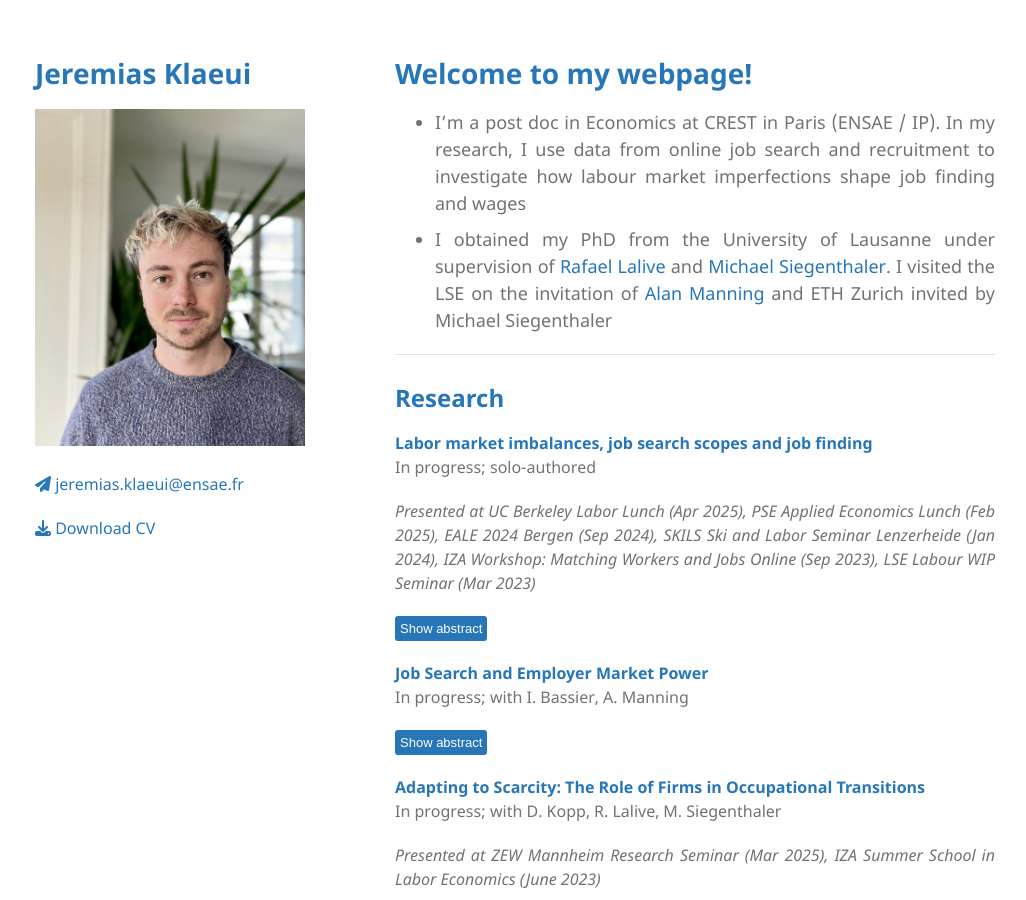
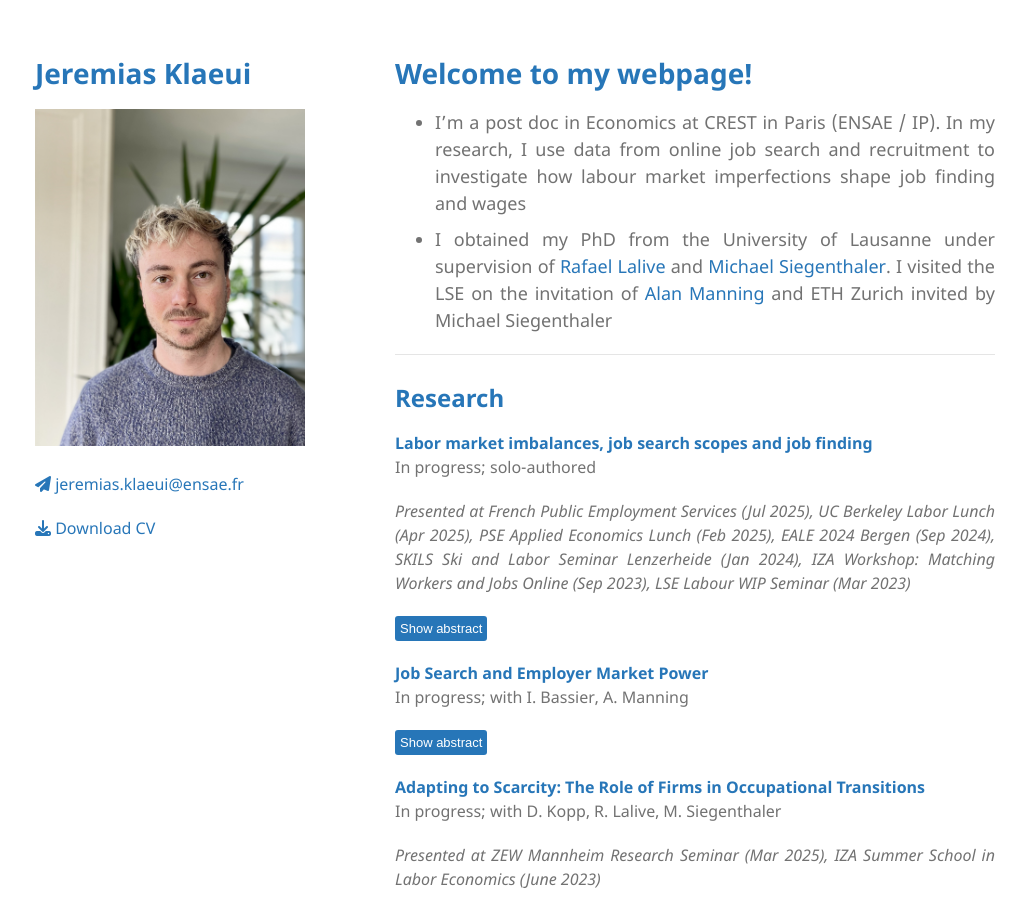
Before and after one commit to jklaeui/jklaeui.github.io, a Jekyll site: the page built from index.md, in a window 1280 px wide and 900 px high. Shown: the whole window, without its empty margins (125-1151 px from the left). Built offline with Jekyll 4.4.1, drawn with Linux system fonts in a browser that asks for light colours; nearby versions of some CDN libraries; our own code applies the rules of GitHub Pages for plain Markdown files; the repository's description, which GitHub fills in, is left out.

Commit message:
add ft pres

```diff
--- a/index.md
+++ b/index.md
@@ -11,7 +11,7 @@
 ####  Labor market imbalances, job search scopes and job finding
 In progress; solo-authored
 
-*Presented at UC Berkeley Labor Lunch (Apr 2025), PSE Applied Economics Lunch (Feb 2025), EALE 2024 Bergen (Sep 2024), SKILS Ski and Labor Seminar Lenzerheide (Jan 2024), IZA Workshop: Matching Workers and Jobs Online (Sep 2023), LSE Labour WIP Seminar (Mar 2023)*
+*Presented at French Public Employment Services (Jul 2025), UC Berkeley Labor Lunch (Apr 2025), PSE Applied Economics Lunch (Feb 2025), EALE 2024 Bergen (Sep 2024), SKILS Ski and Labor Seminar Lenzerheide (Jan 2024), IZA Workshop: Matching Workers and Jobs Online (Sep 2023), LSE Labour WIP Seminar (Mar 2023)*
 
 <button class="show-button" onclick="toggleAbstract('abstract_click_search_scopes')">Show abstract</button>
 <div id="abstract_click_search_scopes" class="abstract">
```
